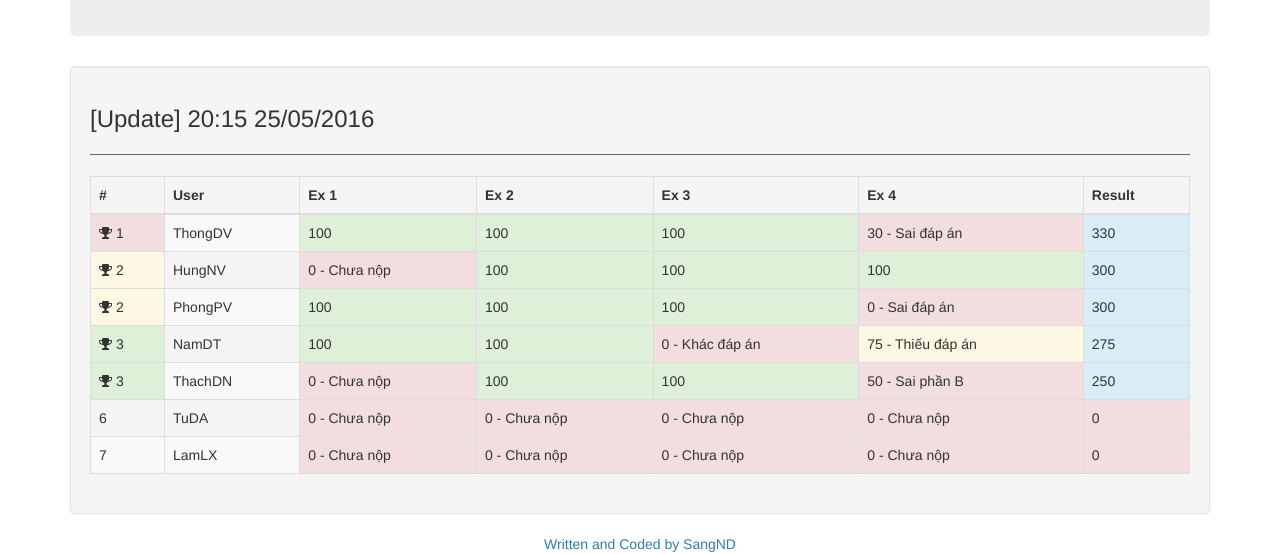
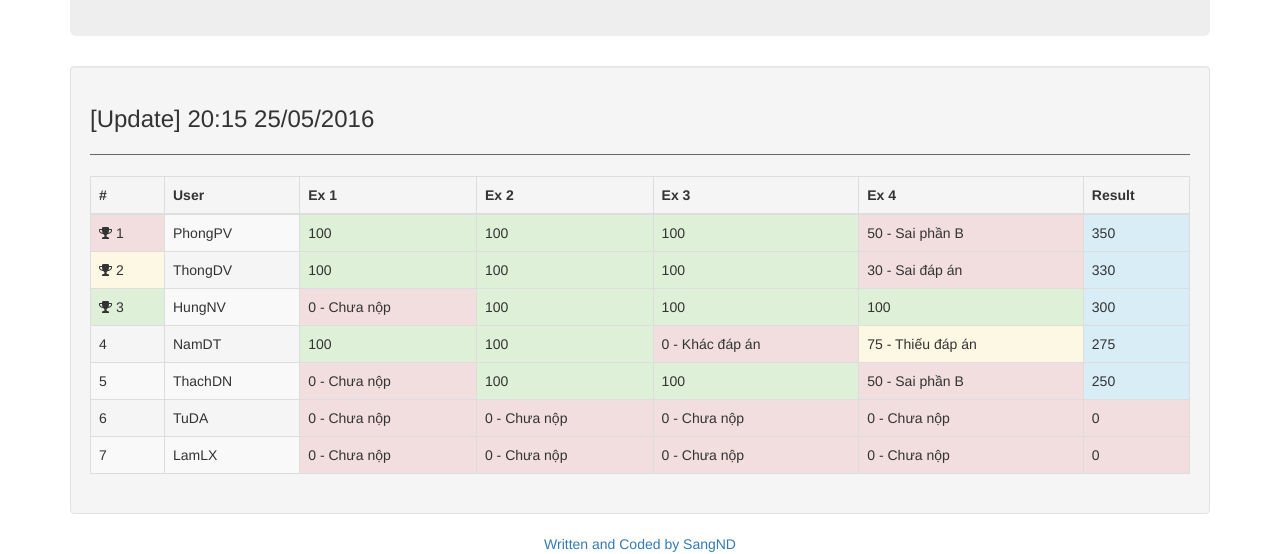
Before and after one commit to dacsang97/scoreboard, a plain HTML site: page index.html in a window 1280 px wide. Shown: the part 307-861 px from the top of the page. Drawn offline with nearby package versions, Linux system fonts and the light colour scheme.

Commit message:
Update 20h15

```diff
--- a/index.html
+++ b/index.html
@@ -69,8 +69,17 @@
     </tr>
   </thead>
   <tbody>
-  <tr>
+  	<tr>
       <td class="danger"><i class="fa fa-trophy"></i> 1</td>
+      <td>PhongPV</td>
+      <td class="success">100</td>
+      <td class="success">100</td>
+      <td class="success">100</td>
+      <td class="danger">50 - Sai phần B</td>
+      <td class="info">350</td>
+    </tr>
+  	<tr>
+      <td class="warning"><i class="fa fa-trophy"></i> 2</td>
       <td>ThongDV</td>
       <td class="success">100</td>
       <td class="success">100</td>
@@ -79,7 +88,7 @@
       <td class="info">330</td>
     </tr>
     <tr>
-      <td class="warning"><i class="fa fa-trophy"></i> 2</td>
+      <td class="success"><i class="fa fa-trophy"></i> 3</td>
       <td>HungNV</td>
       <td class="danger">0 - Chưa nộp</td>
       <td class="success">100</td>
@@ -87,17 +96,9 @@
       <td class="success">100</td>
       <td class="info">300</td>
     </tr>
+
     <tr>
-      <td class="warning"><i class="fa fa-trophy"></i> 2</td>
-      <td>PhongPV</td>
-      <td class="success">100</td>
-      <td class="success">100</td>
-      <td class="success">100</td>
-      <td class="danger">0 - Sai đáp án</td>
-      <td class="info">300</td>
-    </tr>
-    <tr>
-      <td class="success"><i class="fa fa-trophy"></i> 3</td>
+      <td>4</td>
       <td>NamDT</td>
       <td class="success">100</td>
       <td class="success">100</td>
@@ -106,7 +107,7 @@
       <td class="info">275</td>
     </tr>
     <tr>
-      <td class="success"><i class="fa fa-trophy"></i> 3</td>
+      <td >5</td>
       <td>ThachDN</td>
       <td class="danger">0 - Chưa nộp</td>
       <td class="success">100</td>
```
